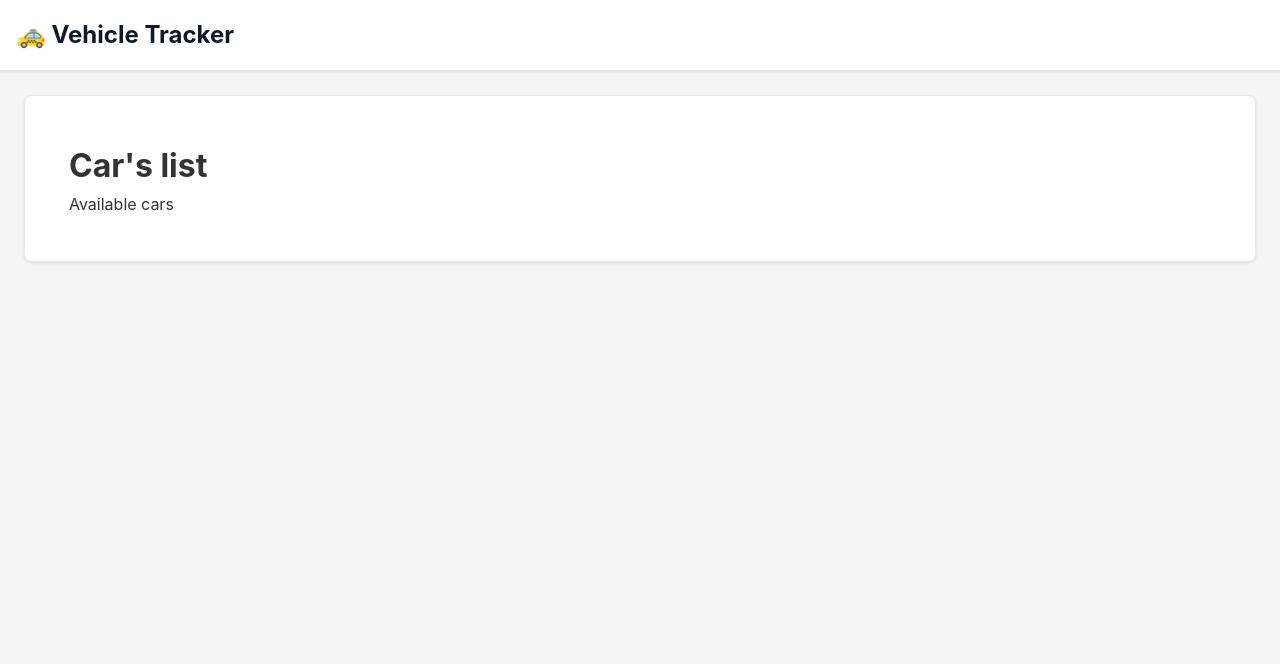
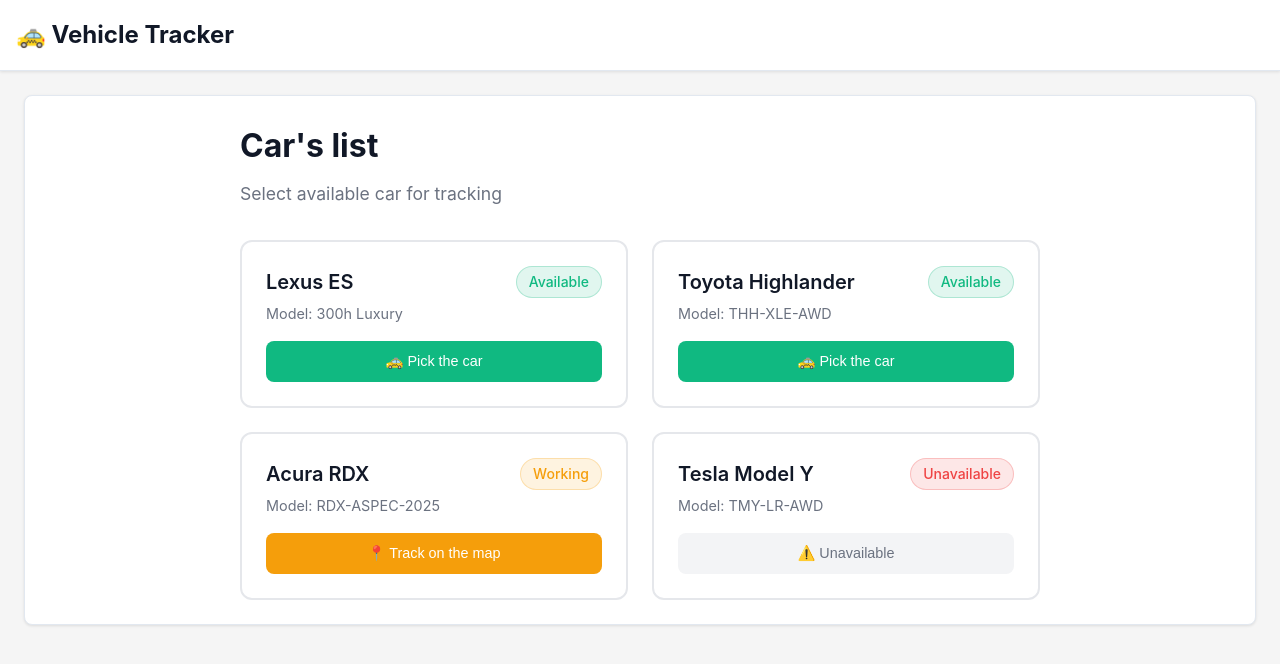
Before and after one commit to roka-cyw/car-tracker, a React (Vite) app: page / in a window 1280 px wide. Shown: the top 664 px of the page. Built offline with nearby package versions, Linux system fonts and the light colour scheme.

Commit message:
Added vehicle list and mock vehicle data

```diff
--- /dev/null
+++ b/src/components/styles/home/HomePage.styles.js
@@ -0,0 +1,21 @@
+import styled from 'styled-components'
+
+const Container = styled.div`
+  max-width: 800px;
+  margin: 0 auto;
+`
+
+const Title = styled.h1`
+  font-size: 2rem;
+  font-weight: bold;
+  color: #111827;
+  margin-bottom: 0.5rem;
+`
+
+const Subtitle = styled.p`
+  color: #6b7280;
+  margin-bottom: 2rem;
+  font-size: 1.1rem;
+`
+
+export { Container, Title, Subtitle }
--- /dev/null
+++ b/src/components/styles/home/VehicleCard.styles.js
@@ -0,0 +1,118 @@
+import styled from 'styled-components'
+
+const TractorGrid = styled.div`
+  display: grid;
+  gap: 1.5rem;
+  grid-template-columns: 1fr;
+
+  @media (min-width: 768px) {
+    grid-template-columns: repeat(2, 1fr);
+  }
+`
+
+const TractorCard = styled.div`
+  background: white;
+  border-radius: 12px;
+  padding: 1.5rem;
+  border: 2px solid #e5e7eb;
+  transition: all 0.2s ease;
+
+  &:hover {
+    transform: translateY(-2px);
+    box-shadow: 0 8px 25px rgba(0, 0, 0, 0.1);
+    border-color: ${({ available }) => (available ? '#10b981' : '#e5e7eb')};
+  }
+`
+
+const TractorHeader = styled.div`
+  display: flex;
+  justify-content: space-between;
+  align-items: flex-start;
+  margin-bottom: 1rem;
+`
+
+const TractorInfo = styled.div`
+  flex: 1;
+`
+
+const TractorName = styled.h3`
+  font-size: 1.25rem;
+  font-weight: 600;
+  color: #111827;
+  margin: 0 0 0.25rem 0;
+`
+
+const TractorModel = styled.p`
+  color: #6b7280;
+  font-size: 0.9rem;
+  margin: 0;
+`
+
+const StatusBadge = styled.div`
+  display: inline-flex;
+  align-items: center;
+  padding: 0.25rem 0.75rem;
+  border-radius: 20px;
+  font-size: 0.875rem;
+  font-weight: 500;
+  background-color: ${({ color }) => color}20;
+  color: ${({ color }) => color};
+  border: 1px solid ${({ color }) => color}40;
+`
+
+const TractorDetails = styled.div`
+  margin-bottom: 1.5rem;
+  font-size: 0.9rem;
+  color: #4b5563;
+`
+
+const ActionButton = styled.button`
+  width: 100%;
+  padding: 0.75rem 1rem;
+  border-radius: 8px;
+  font-weight: 500;
+  font-size: 0.9rem;
+  cursor: pointer;
+  transition: all 0.2s ease;
+  border: none;
+
+  ${({ primary, secondary }) => {
+    if (primary) {
+      return `
+        background-color: #10b981;
+        color: white;
+        &:hover {
+          background-color: #059669;
+          transform: translateY(-1px);
+        }
+      `
+    } else if (secondary) {
+      return `
+        background-color: #f59e0b;
+        color: white;
+        &:hover {
+          background-color: #d97706;
+          transform: translateY(-1px);
+        }
+      `
+    } else {
+      return `
+        background-color: #f3f4f6;
+        color: #6b7280;
+        cursor: not-allowed;
+      `
+    }
+  }}
+`
+
+export {
+  TractorGrid,
+  TractorCard,
+  TractorHeader,
+  TractorInfo,
+  TractorName,
+  TractorModel,
+  StatusBadge,
+  TractorDetails,
+  ActionButton
+}
--- /dev/null
+++ b/src/data/vehicles.js
@@ -0,0 +1,72 @@
+const vehiclesData = [
+  {
+    id: 1,
+    name: 'Lexus ES',
+    model: '300h Luxury',
+    status: 'available',
+    location: 'Mission St & 16th St',
+    coordinates: [-122.41961, 37.76528], // Mission St & 16th St
+    batteryLevel: 87,
+    lastUpdate: '2 min ago',
+    route: [
+      [-122.41961, 37.76528], // Mission St & 16th St
+      [-122.41936, 37.76181], // Mission St
+      [-122.41912, 37.75834], // Mission St
+      [-122.41888, 37.75487], // Mission St
+      [-122.41864, 37.7514], // Mission St
+      [-122.4184, 37.74793] // Mission St
+    ]
+  },
+  {
+    id: 2,
+    name: 'Toyota Highlander',
+    model: 'THH-XLE-AWD',
+    status: 'available',
+    location: 'Valencia St & 23rd St',
+    coordinates: [-122.42078, 37.76097], // Valencia St & 23rd St
+    batteryLevel: 93,
+    lastUpdate: '1 min ago',
+    route: [
+      [-122.42078, 37.76097], // Valencia St & 23rd St
+      [-122.41942, 37.76097], // 23rd St & Mission St
+      [-122.41806, 37.76097], // 23rd St & Capp St
+      [-122.4167, 37.76097], // 23rd St & S Van Ness Ave
+      [-122.41534, 37.76097], // 23rd St & Folsom St
+      [-122.41398, 37.76097] // 23rd St & Harrison St
+    ]
+  },
+  {
+    id: 3,
+    name: 'Acura RDX',
+    model: 'RDX-ASPEC-2025',
+    status: 'working',
+    location: 'Capp St & 21st St',
+    coordinates: [-122.41806, 37.76355], // Capp St & 21st St
+    batteryLevel: 45,
+    lastUpdate: '30 sec ago',
+    currentTask: 'Delivery to the storage',
+    estimatedCompletion: '2 hours',
+    route: [
+      [-122.41806, 37.76355], // Capp St & 21st St
+      [-122.41806, 37.76226], // Capp St & 22nd St
+      [-122.41806, 37.76097], // Capp St & 23rd St
+      [-122.4167, 37.76097], // 23rd St & S Van Ness
+      [-122.4167, 37.76226], // S Van Ness & 22nd
+      [-122.4167, 37.76355] // S Van Ness & 21st St
+    ]
+  },
+  {
+    id: 4,
+    name: 'Tesla Model Y',
+    model: 'TMY-LR-AWD',
+    status: 'unavailable',
+    location: 'Service Station',
+    coordinates: [-122.41942, 37.75581], // Mission St & Cesar Chavez
+    batteryLevel: 0,
+    lastUpdate: '6 hours ago',
+    reason: 'Scheduled maintenance',
+    route: []
+  }
+]
+
+export default vehiclesData
--- a/src/pages/HomePage.jsx
+++ b/src/pages/HomePage.jsx
@@ -1,9 +1,57 @@
+import { useLocation } from 'wouter'
+
+import { Container, Title, Subtitle } from '../components/styles/home/HomePage.styles'
+import {
+  TractorGrid,
+  TractorCard,
+  TractorHeader,
+  TractorInfo,
+  TractorName,
+  TractorModel,
+  StatusBadge,
+  ActionButton
+} from '../components/styles/home/VehicleCard.styles'
+
+import vehiclesData from '../data/vehicles'
+import { getStatusColor, getButtonText, getButtonProps, getStatusText } from '../utils/utils'
+
 const HomePage = () => {
+  const [, setLocation] = useLocation()
+
+  const handleVehicleAction = vehicle => () => {
+    if (vehicle.status === 'available' || vehicle.status === 'working') {
+      setLocation(`/map/${vehicle.name}-${vehicle.model}`)
+      // setLocation(`/map/${vehicle.id}`)
+    }
+  }
+
   return (
-    <div style={{ padding: '20px' }}>
-      <h1>Car's list</h1>
-      <p>Available cars</p>
-    </div>
+    <Container>
+      <Title>Car's list</Title>
+      <Subtitle>Select available car for tracking</Subtitle>
+
+      <TractorGrid>
+        {vehiclesData.map(vehicle => (
+          <TractorCard key={vehicle.id} available={vehicle.status === 'available'}>
+            <TractorHeader>
+              <TractorInfo>
+                <TractorName>{vehicle.name}</TractorName>
+                <TractorModel>Model: {vehicle.model}</TractorModel>
+              </TractorInfo>
+              <StatusBadge color={getStatusColor(vehicle.status)}>{getStatusText(vehicle.status)}</StatusBadge>
+            </TractorHeader>
+
+            <ActionButton
+              {...getButtonProps(vehicle.status)}
+              onClick={handleVehicleAction(vehicle)}
+              disabled={vehicle.status === 'Unavailable'}
+            >
+              {getButtonText(vehicle.status)}
+            </ActionButton>
+          </TractorCard>
+        ))}
+      </TractorGrid>
+    </Container>
   )
 }
 
--- /dev/null
+++ b/src/utils/utils.js
@@ -0,0 +1,49 @@
+export const getStatusColor = status => {
+  switch (status) {
+    case 'available':
+      return '#10b981' // green
+    case 'working':
+      return '#f59e0b' // orange
+    case 'unavailable':
+      return '#ef4444' // red
+    default:
+      return '#6b7280' // grey
+  }
+}
+
+export const getStatusText = status => {
+  switch (status) {
+    case 'available':
+      return 'Available'
+    case 'working':
+      return 'Working'
+    case 'unavailable':
+      return 'Unavailable'
+    default:
+      return 'Unknown'
+  }
+}
+
+export const getButtonText = status => {
+  switch (status) {
+    case 'available':
+      return '🚕 Pick the car'
+    case 'working':
+      return '📍 Track on the map'
+    case 'unavailable':
+      return '⚠️ Unavailable'
+    default:
+      return 'Unknown'
+  }
+}
+
+export const getButtonProps = status => {
+  switch (status) {
+    case 'available':
+      return { primary: true }
+    case 'working':
+      return { secondary: true }
+    default:
+      return { disabled: true }
+  }
+}
```
